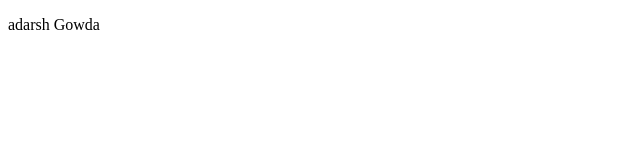
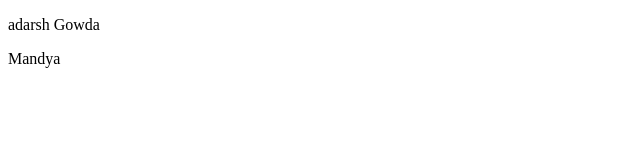
Before and after one commit to learngit13/helloworld, a plain HTML site: page about.html in a window 1280 px wide. Shown: the full height of the page, 0-640 px from the left. Drawn offline with Linux system fonts and the light colour scheme.

Commit message:
about us change

```diff
--- a/about.html
+++ b/about.html
@@ -5,5 +5,6 @@
 </head>
 <body>
 <p>adarsh Gowda</p>
+<p>Mandya</p>
 </body>
 </html>
```
